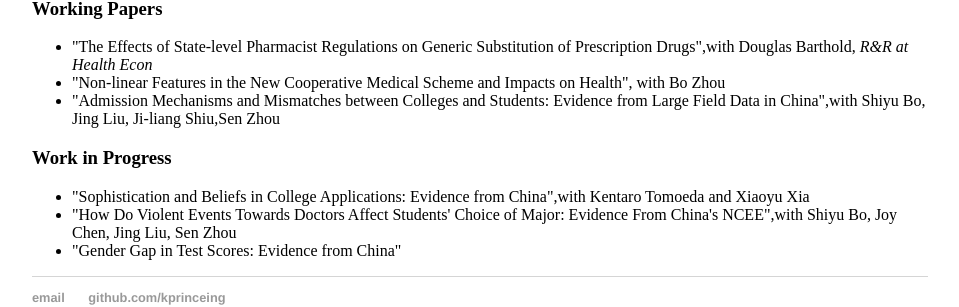
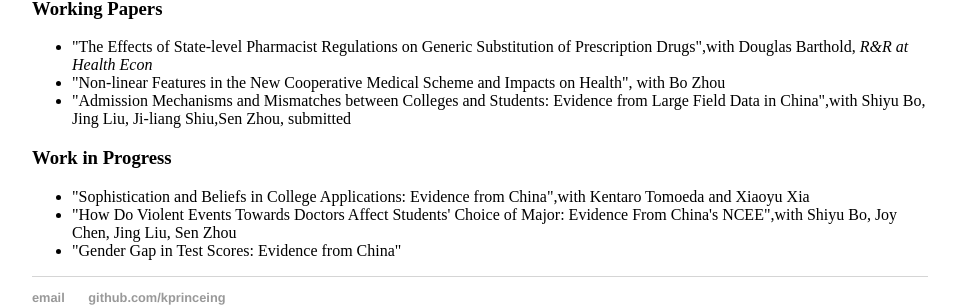
Before and after one commit to kprinceing/kprinceing.github.io, a Jekyll site: the page built from research.html, in a window 1280 px wide. Shown: the part 162-469 px from the top of the page, without its empty margins (160-1119 px from the left). Built offline with Jekyll 4.4.1, drawn with Linux system fonts in a browser that asks for light colours.

Commit message:
Update research.html

```diff
--- a/research.html
+++ b/research.html
@@ -8,7 +8,7 @@
 	<ul>
 		<li> "The Effects of State-level Pharmacist Regulations on Generic Substitution of Prescription Drugs",with Douglas Barthold, <i>R&R at Health Econ</i></li>
                 <li> "Non-linear Features in the New Cooperative Medical Scheme and Impacts on Health", with Bo Zhou
-		<li> "Admission Mechanisms and Mismatches between Colleges and Students: Evidence from Large Field Data in China",with Shiyu Bo, Jing Liu, Ji-liang Shiu,Sen Zhou
+		<li> "Admission Mechanisms and Mismatches between Colleges and Students: Evidence from Large Field Data in China",with Shiyu Bo, Jing Liu, Ji-liang Shiu,Sen Zhou, submitted
 </ul>
 
 	<h3>Work in Progress</h3>
```
